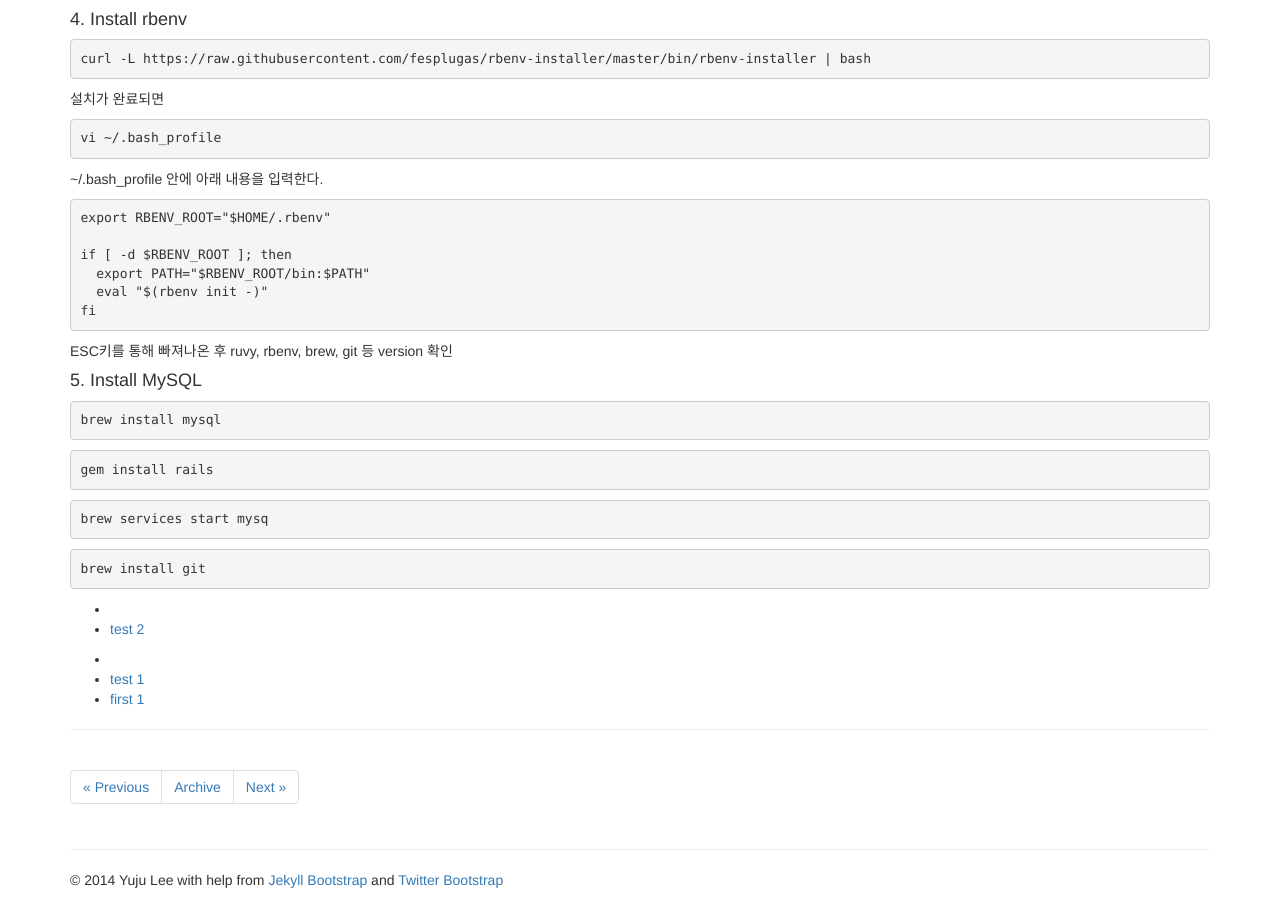
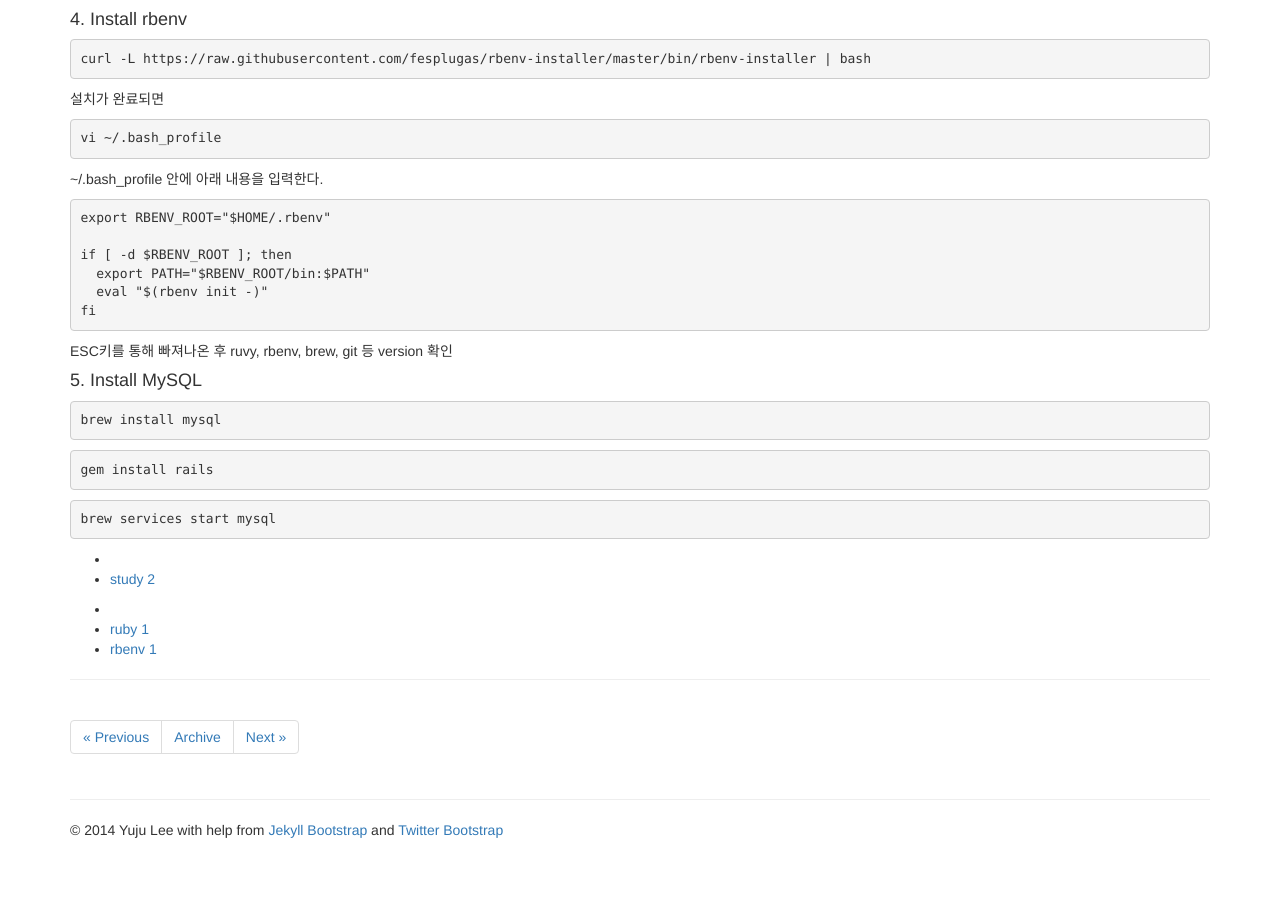
Before and after one commit to onsaemiro8318/onsaemiro8318.github.com, a Jekyll site: the page built from _posts/2014-06-17-ruby-install.md, in a window 1280 px wide and 900 px high, scrolled down 696 px. Built offline with Jekyll 4.4.1, drawn with Linux system fonts in a browser that asks for light colours; nearby versions of some CDN libraries; library files that are not in the unit come from our copies; after the commit the page ends 1546 px from its top, so only the background shows below that.

Commit message:
editing content

```diff
--- a/_posts/2014-06-17-ruby-install.md
+++ b/_posts/2014-06-17-ruby-install.md
@@ -2,8 +2,8 @@
 layout: post
 title: "Ruby 설치"
 description: ""
-category: test
-tags: [test, first]
+category: study
+tags: [ruby, rbenv]
 ---
 {% include JB/setup %}
 
@@ -72,8 +72,5 @@ brew install mysql
 gem install rails
 ~~~
 ~~~
-brew services start mysq
+brew services start mysql
 ~~~
-~~~
-brew install git
-~~~
```
